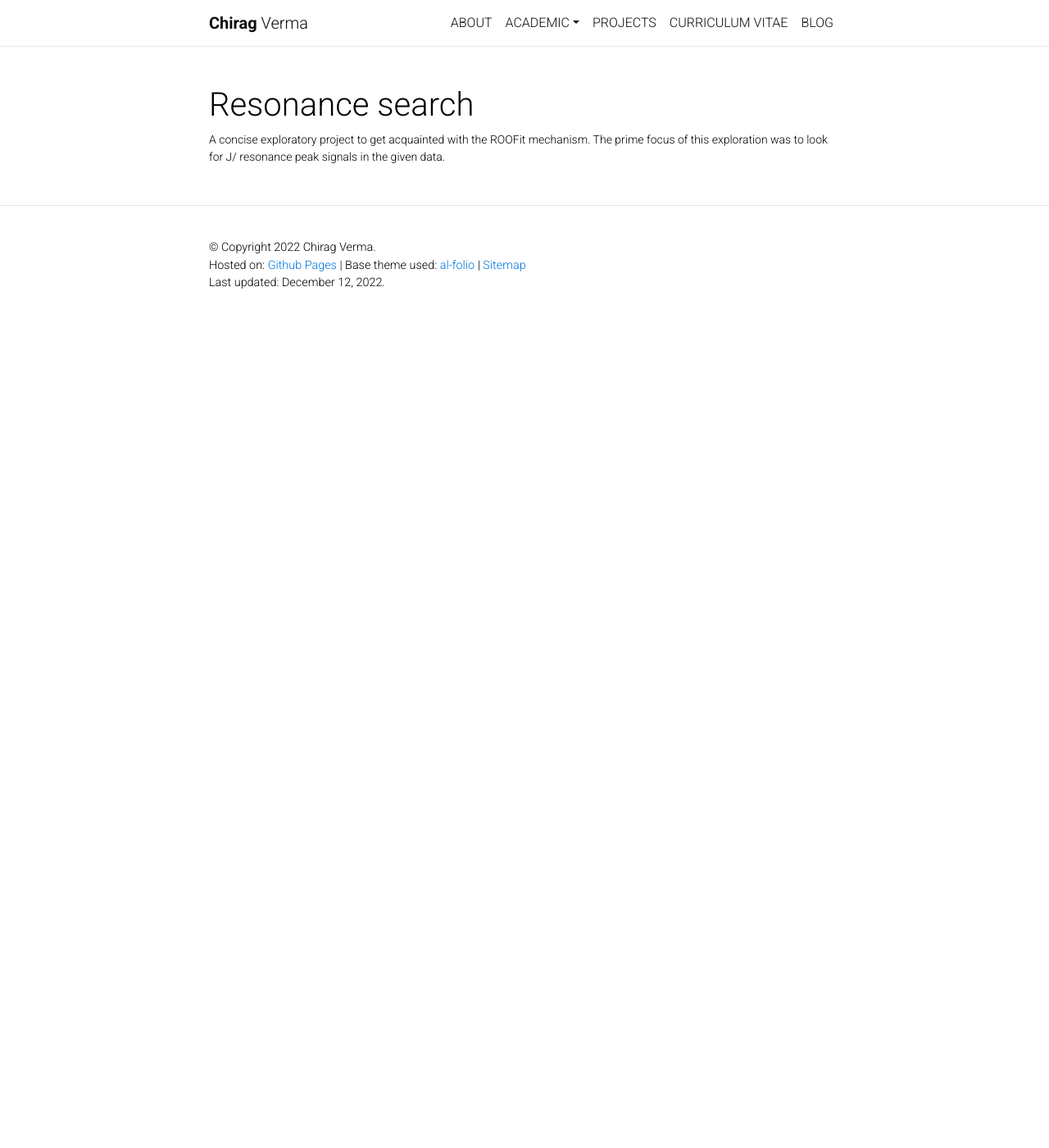
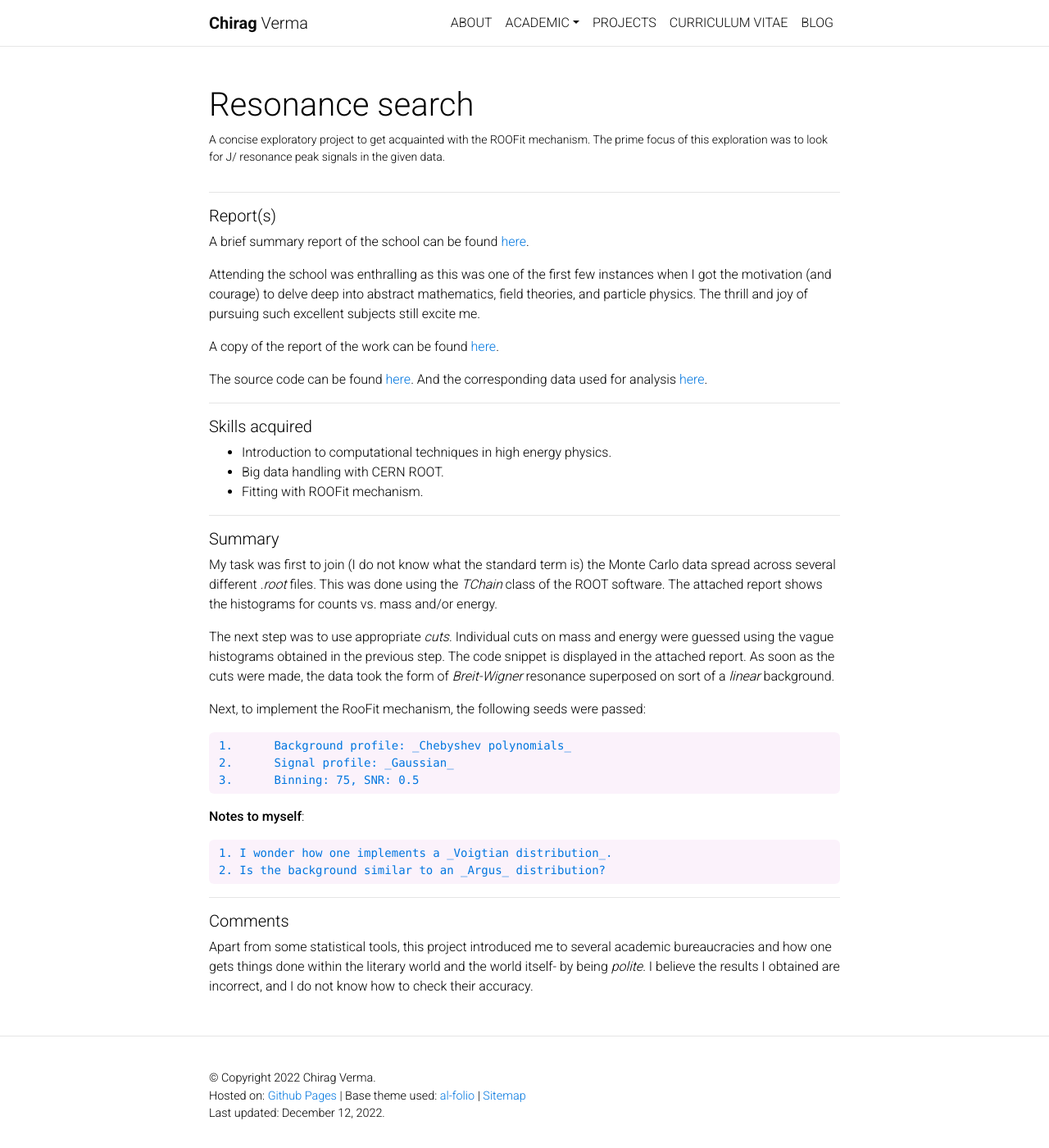
Before and after one commit to vchirag/vchirag.github.io, a Jekyll site: the page built from _projects/8_project.md, in a window 1280 px wide and 1400 px high. Shown: the whole window at 82% size. Built offline with Jekyll 4.4.1, drawn with Linux system fonts in a browser that asks for light colours; full-size pictures stand in for the smaller copies a plugin makes; formulas are drawn with MathJax 3; comment, search, counter and statistics services are not loaded; a style sheet for code colours, icons or effects is not loaded.

Commit message:
Projects section updates

```diff
--- a/_projects/8_project.md
+++ b/_projects/8_project.md
@@ -5,3 +5,50 @@ description: A concise exploratory project to get acquainted with the ROOFit mec
 img: assets/img/jpsi_1.png
 importance: 5
 ---
+
+<hr>
+
+##### Report(s)
+A brief summary report of the school can be found <a href = "/assets/pdf/jennifer2_school_2021.pdf" title = "jennifer2_school_2021"> here</a>.
+
+Attending the school was enthralling as this was one of the first few instances when I got the motivation (and courage) to delve deep into abstract mathematics, field theories, and particle physics. The thrill and joy of pursuing such excellent subjects still excite me.
+
+A copy of the report of the work can be found <a href = "/assets/pdf/jennifer2_work_2021.pdf" title = "jennifer2_work_2021"> here</a>.
+
+The source code can be found <a href = "https://github.com/vchirag/jpsi/tree/main" title = "jpsi_analysis"> here</a>.  And the corresponding data used for analysis <a href = "https://github.com/vchirag/data_files/releases/tag/jpsi" title = "jpsi_data"> here</a>.
+
+
+<hr>
+
+##### Skills acquired
+<ul>
+	<li> Introduction to computational techniques in high energy physics.</li>
+	<li> Big data handling with CERN ROOT.</li>
+	<li> Fitting with ROOFit mechanism.</li>
+</ul>
+
+<hr>
+
+##### Summary
+My task was first to join (I do not know what the standard term is) the Monte Carlo data spread across several different _.root_ files. This was done using the _TChain_ class of the ROOT software. The attached report shows the histograms for counts vs. mass and/or energy.
+
+The next step was to use appropriate _cuts_. Individual cuts on mass and energy were guessed using the vague histograms obtained in the previous step. The code snippet is displayed in the attached report. As soon as the cuts were made, the data took the form of _Breit-Wigner_ resonance superposed on sort of a _linear_ background.
+
+
+Next, to implement the RooFit mechanism, the following seeds were passed:
+
+	1.	Background profile: _Chebyshev polynomials_
+	2.	Signal profile: _Gaussian_
+	3.	Binning: 75, SNR: 0.5
+
+
+**Notes to myself**:
+
+	1. I wonder how one implements a _Voigtian distribution_.
+	2. Is the background similar to an _Argus_ distribution?
+
+<hr>
+
+##### Comments
+
+Apart from some statistical tools, this project introduced me to several academic bureaucracies and how one gets things done within the literary world and the world itself- by being _polite_. I believe the results I obtained are incorrect, and I do not know how to check their accuracy.
```
Also changed, not shown: _projects/7_project.md (+16 -10 lines), 2 other files.
